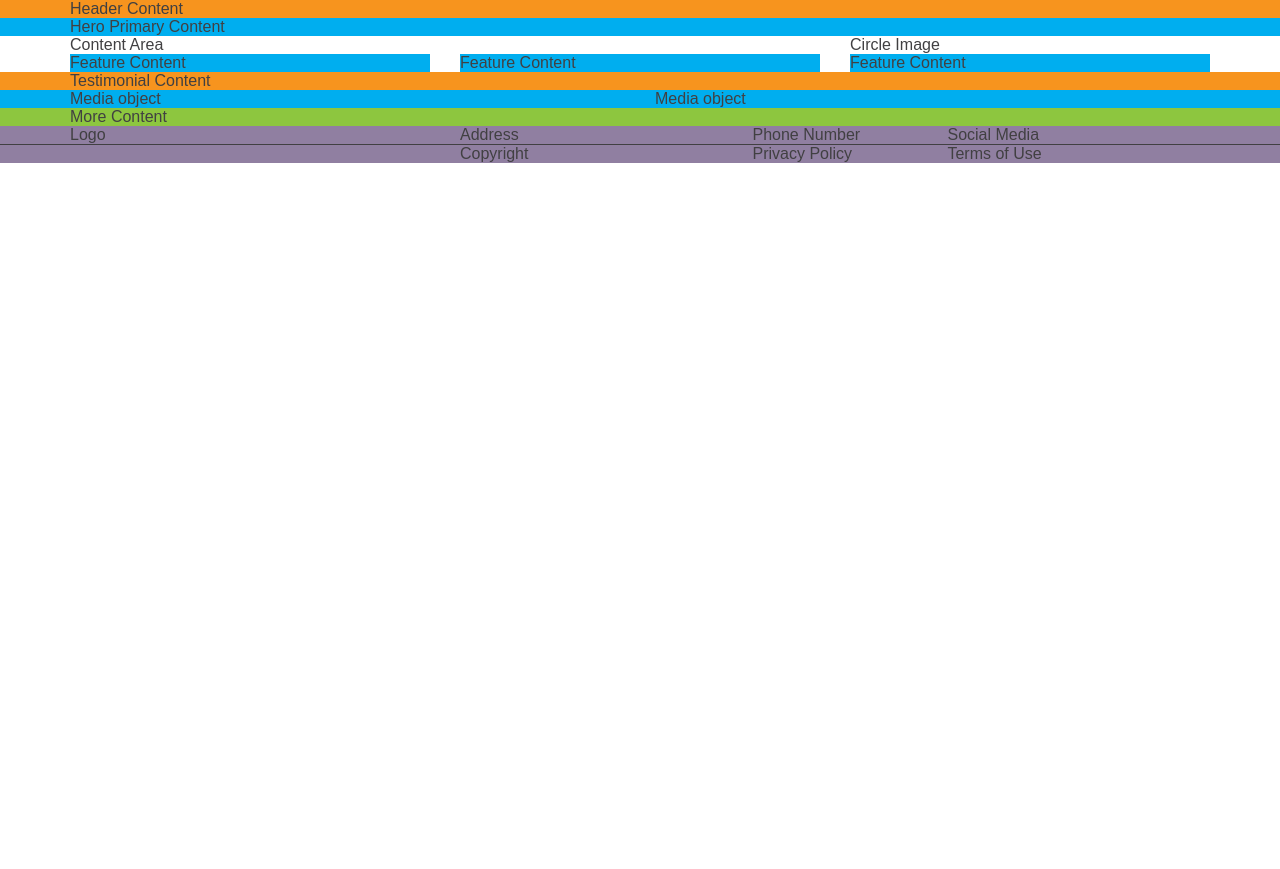
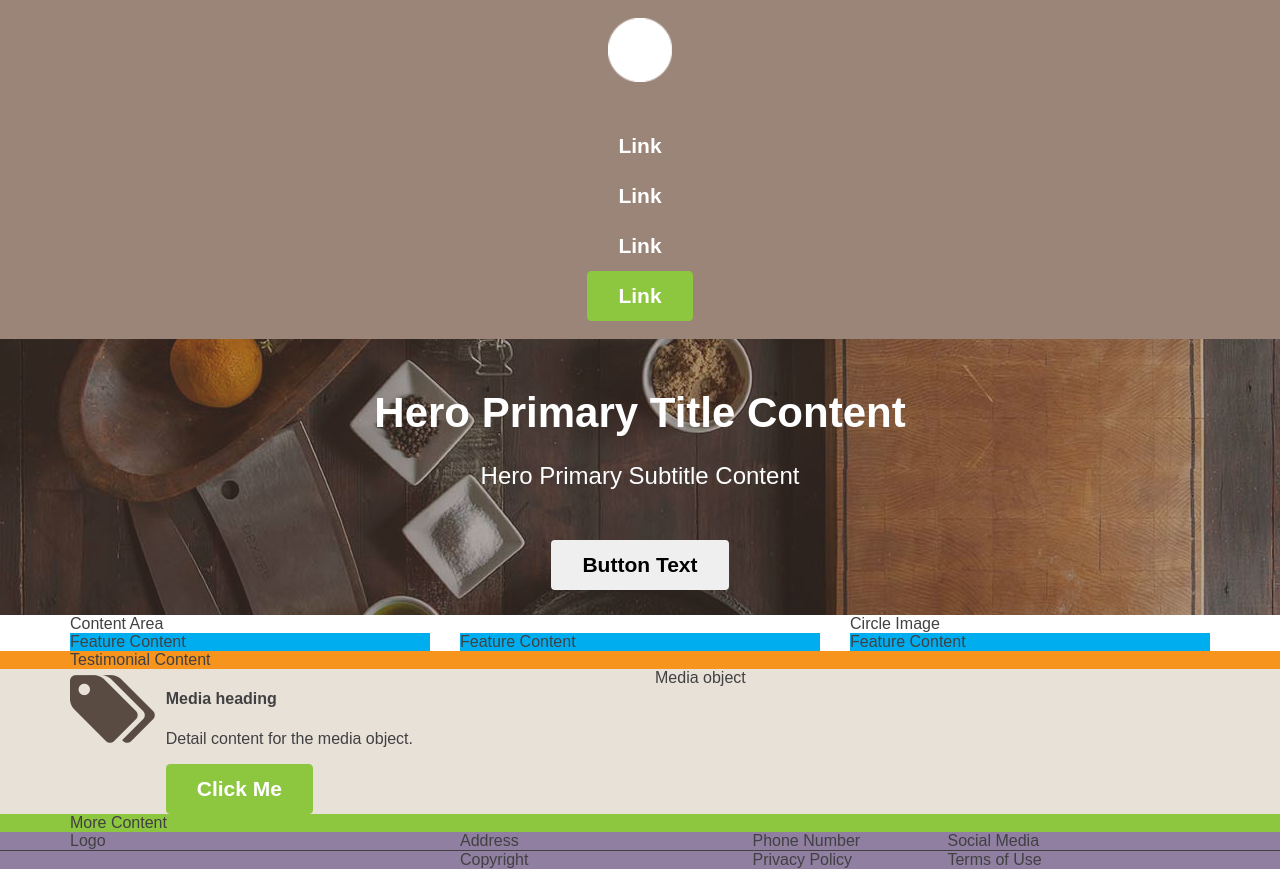
Before and after one commit to raki893/edx_Mod2Lab, a plain HTML site: page index.html in a window 1280 px wide. Before the commit the page ends 800 px from the top, so only its background shows below. Drawn offline with Linux system fonts and the light colour scheme.

Commit message:
2nd commit

```diff
--- a/index.html
+++ b/index.html
@@ -5,19 +5,35 @@
   <meta charset="UTF-8">
   <meta name="viewport" content="width=device-width, initial-scale=1.0">
   <title>title</title>
+  <link href="https://maxcdn.bootstrapcdn.com/font-awesome/4.6.3/css/font-awesome.min.css" rel="stylesheet" integrity="sha384-T8Gy5hrqNKT+hzMclPo118YTQO6cYprQmhrYwIiQ/3axmI1hQomh7Ud2hPOy8SP1" crossorigin="anonymous">
   <link rel="stylesheet" href="stylesheet.css">
 </head>
 
 <body>
-  <header class="background-primary">
+  <header class="header-primary">
     <div class="container">
-      Header Content
+      <a class="logo logo-primary">
+        <img src="images/logo.png">
+      </a>
+      <nav class="nav nav-primary">
+        <ul>
+          <li><a href="#" class="btn btn-nav">Link</a></li>
+          <li><a href="#" class="btn btn-nav">Link</a></li>
+          <li><a href="#" class="btn btn-nav">Link</a></li>
+          <li><a href="#" class="btn btn-primary">Link</a></li>
+        </ul>
+      </nav>
     </div>
   </header>
   <main>
-    <section class="background-secondary">
+    <section class="hero hero-primary bg-image">
+      <img src="images/hero.jpg">
       <div class="container">
-        Hero Primary Content
+        <div class="hero-body">
+          <h1 class="hero-title">Hero Primary Title Content</h1>
+          <h4 class="hero-subtitle">Hero Primary Subtitle Content</h4>
+          <button class="btn">Button Text</button>
+        </div>
       </div>
     </section>
     <section>
@@ -58,11 +74,20 @@
         Testimonial Content
       </div>
     </section>
-    <section class="background-secondary">
+    <section class="background-quinary">
       <div class="container">
         <div class="row">
           <div class="col-1-2">
-            Media object
+            <div class="media">
+              <div class="media-item">
+                  <i class="fa fa-tags"></i>
+              </div>
+              <div class="media-body">
+                <h4 class="media-heading">Media heading</h4>
+                <p>Detail content for the media object.</p>
+                <button class="btn btn-primary">Click Me</button>
+              </div>
+            </div>
           </div>
           <div class="col-1-2">
             Media object
@@ -93,11 +118,9 @@
         </div>
       </div>
     </div>
-      <div class="row">
-        <div class="divider">
+    <div class="footer-divider">
 
-        </div>
-      </div>
+    </div>
     <div class="container">
       <div class="row">
         <div class="col-1-3" style="min-height: 1px;">
--- a/stylesheet.css
+++ b/stylesheet.css
@@ -36,10 +36,7 @@ a:hover {
   text-decoration: underline;
 }
 
-.divider{
-  width: 100%;
-  border-bottom: 1px solid #414042;
-}
+
 
 /***************************
 ****************************
@@ -71,6 +68,10 @@ Layout Styles
   padding-right: 15px;
 }
 
+.footer-divider{
+  width: 100%;
+  border-bottom: 1px solid #414042;
+}
 
 /***************************
 ****************************
@@ -78,6 +79,140 @@ Module Styles
 ****************************
 ***************************/
 
+/******* Btn Module *******/
+
+.btn{
+  display: inline-block;
+  text-align: center;
+  white-space: nowrap;
+  vertical-align: middle;
+  background-image: none;
+  border: 1px solid transparent;
+  cursor: pointer;
+  text-decoration: none;
+  padding: 12px 30px;
+  font-size: 1.313em;
+  font-weight: bold;
+  border-radius: 4px;
+  transition: all 0.3s ease 0s;
+}
+
+.btn-primary{
+  background: #8DC63F;
+  border-color: #8DC63F;
+  color: white;
+}
+
+.btn-primary:hover {
+  background: none;
+  border-color: white;
+  text-decoration: none;
+}
+
+.btn-nav {
+  color: white;
+}
+
+/****** Header Modules ******/
+
+.header-primary{
+  background: #9B8579;
+  text-align: center;
+  padding-top: 18px;
+  padding-bottom: 18px;
+}
+
+/****** Logo Modules ******/
+.logo {
+  overflow: hidden;
+  display: inline-block;
+}
+
+.logo-primary {
+  width: 64px;
+  height: 64px;
+}
+
+.logo-primary img {
+  height: 100%;
+}
+
+/***** Navigation Modules *****/
+
+.nav > ul {
+  list-style: none;
+  padding: 0px;
+  margin: 0px;
+}
+
+.nav-primary {
+  margin-top: 35px;
+}
+
+/****** Hero Modules ******/
+
+.hero {
+  text-align: center;
+}
+.hero-primary {
+  background-color: #594a42;
+  color: white;
+  padding-top: 25px;
+  padding-bottom: 25px;
+}
+.hero-primary.bg-image > img {
+  opacity: 0.55;
+}
+.hero-body {
+  position: relative;
+}
+
+.hero-title {
+  margin-top: 25px;
+  margin-bottom: 25px;
+  font-size: 2.625em;
+}
+.hero-subtitle {
+  margin-top: 25px;
+  margin-bottom: 25px;
+  font-size: 1.500em;
+  font-weight: normal;
+}
+.hero-subtitle + button {
+  margin-top: 25px;
+}
+
+/***** Background Modules *****/
+
+.bg-image  {
+  width: 100%;
+  overflow: hidden;
+  position: relative;
+}
+.bg-image > img {
+    position: absolute;
+    top: -9999px;
+    bottom: -9999px;
+    left: -9999px;
+    right: -9999px;
+    margin: auto;
+    min-width: 100%;
+}
+
+/***** Media Object Module *****/
+
+.media, .media-body {
+  overflow:hidden;
+}
+
+.media-item {
+  float:left;
+  margin-right: 10px;
+}
+.media-item i {
+  color: #594a42;
+  font-size: 5em;
+}
 
 /***************************
 ****************************
@@ -96,6 +231,9 @@ Theme Styles
   .background-quaternary{
     background: #907fa1;
   }
+  .background-quinary {
+    background: #e7e1d7;
+}
 
 /* Media Query excludes extra small devices and includes small and above */
 @media (min-width: 48em) {
```
Also changed, not shown: images/hero.jpg (added).
